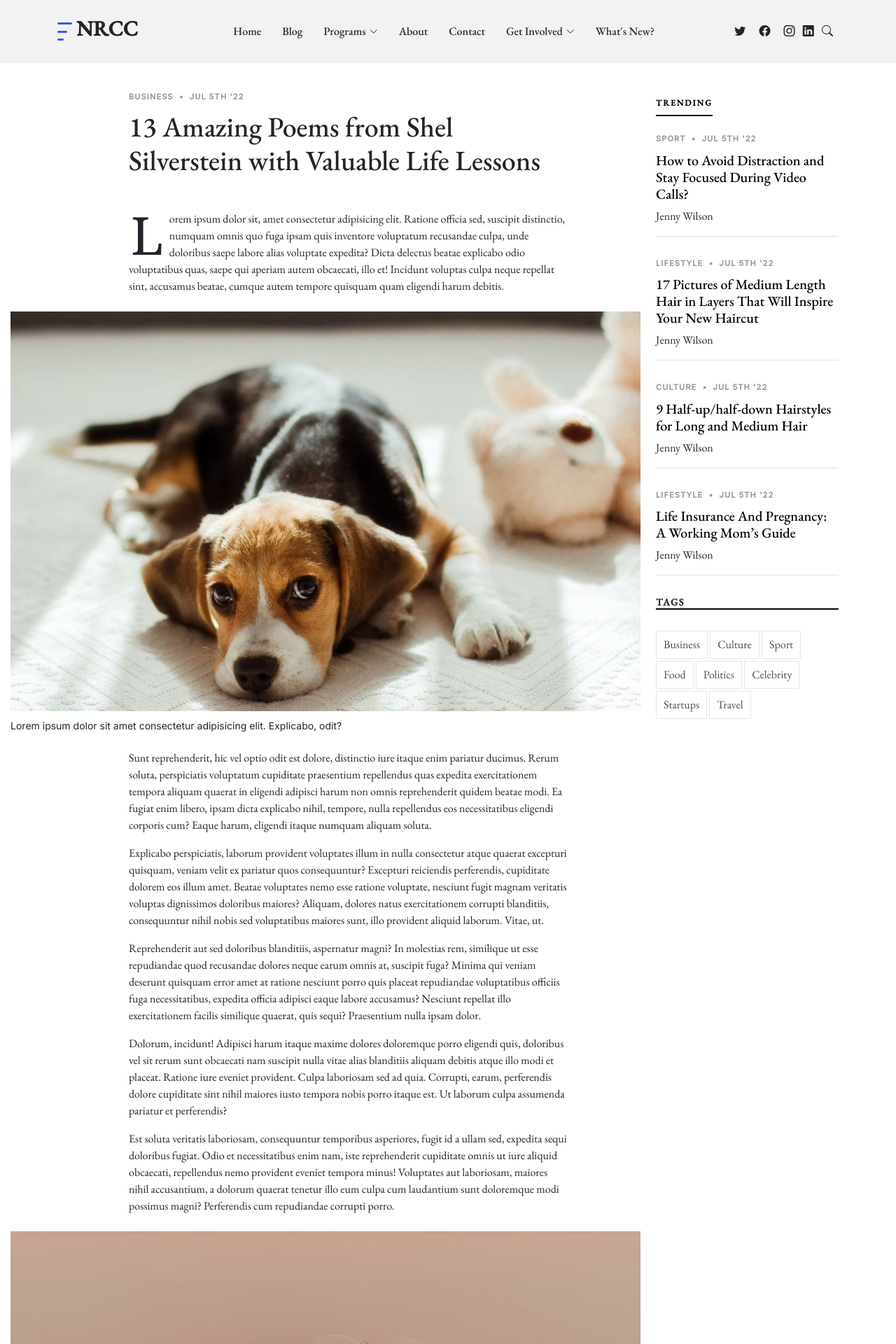
After one commit to bjayadikary/nrcc_website_development, a Django app: page /blog/details/ in a window 1280 px wide. The commit adds this page. Shown: the top 1920 px of the page at 70% size. Run offline with Django 4.2, Linux system fonts and the light colour scheme; some libraries are stand-ins or nearby versions; some web fonts are replaced.

Commit message:
Added single-blog.html and Configured

```diff
--- a/nrccsite/nrccblog/templates/nrccblog/base.html
+++ b/nrccsite/nrccblog/templates/nrccblog/base.html
@@ -44,7 +44,7 @@
       <nav id="navbar" class="navbar">
         <ul>
           <li><a href="#">Home</a></li>
-          <li><a href="#">Blog</a></li>
+          <li><a href="{% url 'nrccblog:blog' %}">Blog</a></li>
           <li class="dropdown"><a href="#"><span>Programs</span> <i class="bi bi-chevron-down dropdown-indicator"></i></a>
             <ul>
               <li><a href="#">Read with NRCC</a></li>
--- /dev/null
+++ b/nrccsite/nrccblog/templates/nrccblog/single-blog.html
@@ -0,0 +1,202 @@
+{% extends 'nrccblog/base.html' %}
+
+{% load static %}
+
+{% block body %}
+<head>
+  <title>NRCC Blogs</title>
+</head>
+<body>
+  <main id="main">
+
+    <section class="single-post-content">
+      <div class="container">
+        <div class="row">
+          <div class="col-md-9 post-content" data-aos="fade-up">
+
+            <!-- ======= Single Post Content ======= -->
+            <div class="single-post">
+              <div class="post-meta"><span class="date">Business</span> <span class="mx-1">&bullet;</span> <span>Jul 5th '22</span></div>
+              <h1 class="mb-5">13 Amazing Poems from Shel Silverstein with Valuable Life Lessons</h1>
+              <p><span class="firstcharacter">L</span>orem ipsum dolor sit, amet consectetur adipisicing elit. Ratione officia sed, suscipit distinctio, numquam omnis quo fuga ipsam quis inventore voluptatum recusandae culpa, unde doloribus saepe labore alias voluptate expedita? Dicta delectus beatae explicabo odio voluptatibus quas, saepe qui aperiam autem obcaecati, illo et! Incidunt voluptas culpa neque repellat sint, accusamus beatae, cumque autem tempore quisquam quam eligendi harum debitis.</p>
+
+              <figure class="my-4">
+                <img src="{% static 'nrccblog/img/post-landscape-1.jpg' %}" alt="" class="img-fluid">
+                <figcaption>Lorem ipsum dolor sit amet consectetur adipisicing elit. Explicabo, odit? </figcaption>
+              </figure>
+              <p>Sunt reprehenderit, hic vel optio odit est dolore, distinctio iure itaque enim pariatur ducimus. Rerum soluta, perspiciatis voluptatum cupiditate praesentium repellendus quas expedita exercitationem tempora aliquam quaerat in eligendi adipisci harum non omnis reprehenderit quidem beatae modi. Ea fugiat enim libero, ipsam dicta explicabo nihil, tempore, nulla repellendus eos necessitatibus eligendi corporis cum? Eaque harum, eligendi itaque numquam aliquam soluta.</p>
+              <p>Explicabo perspiciatis, laborum provident voluptates illum in nulla consectetur atque quaerat excepturi quisquam, veniam velit ex pariatur quos consequuntur? Excepturi reiciendis perferendis, cupiditate dolorem eos illum amet. Beatae voluptates nemo esse ratione voluptate, nesciunt fugit magnam veritatis voluptas dignissimos doloribus maiores? Aliquam, dolores natus exercitationem corrupti blanditiis, consequuntur nihil nobis sed voluptatibus maiores sunt, illo provident aliquid laborum. Vitae, ut.</p>
+              <p>Reprehenderit aut sed doloribus blanditiis, aspernatur magni? In molestias rem, similique ut esse repudiandae quod recusandae dolores neque earum omnis at, suscipit fuga? Minima qui veniam deserunt quisquam error amet at ratione nesciunt porro quis placeat repudiandae voluptatibus officiis fuga necessitatibus, expedita officia adipisci eaque labore accusamus? Nesciunt repellat illo exercitationem facilis similique quaerat, quis sequi? Praesentium nulla ipsam dolor.</p>
+              <p>Dolorum, incidunt! Adipisci harum itaque maxime dolores doloremque porro eligendi quis, doloribus vel sit rerum sunt obcaecati nam suscipit nulla vitae alias blanditiis aliquam debitis atque illo modi et placeat. Ratione iure eveniet provident. Culpa laboriosam sed ad quia. Corrupti, earum, perferendis dolore cupiditate sint nihil maiores iusto tempora nobis porro itaque est. Ut laborum culpa assumenda pariatur et perferendis?</p>
+              <p>Est soluta veritatis laboriosam, consequuntur temporibus asperiores, fugit id a ullam sed, expedita sequi doloribus fugiat. Odio et necessitatibus enim nam, iste reprehenderit cupiditate omnis ut iure aliquid obcaecati, repellendus nemo provident eveniet tempora minus! Voluptates aut laboriosam, maiores nihil accusantium, a dolorum quaerat tenetur illo eum culpa cum laudantium sunt doloremque modi possimus magni? Perferendis cum repudiandae corrupti porro.</p>
+              <figure class="my-4">
+                <img src="{% static 'nrccblog/img/post-landscape-5.jpg' %}" alt="" class="img-fluid">
+                <figcaption>Lorem ipsum dolor sit amet consectetur adipisicing elit. Explicabo, odit? </figcaption>
+              </figure>
+              <p>Quis molestiae, dolorem consequuntur labore perferendis enim accusantium commodi optio, sequi magnam ad consectetur iste omnis! Voluptatibus, quia officia esse necessitatibus magnam tempore reprehenderit quo aspernatur! Assumenda, minus dolorem repellendus corporis corrupti quia temporibus repudiandae in. Sit rem aut, consectetur repudiandae perferendis nemo alias, iure ipsam omnis quam soluta, nobis animi quis aliquam blanditiis at. Dicta nemo vero sequi exercitationem.</p>
+              <p>Architecto ex id at illum aperiam corporis, quidem magnam doloribus non eligendi delectus laborum porro molestiae beatae eveniet dolor odit optio soluta dolores! Eaque odit a nihil recusandae, error repellendus debitis ex autem ab commodi, maiores officiis doloribus provident optio, architecto assumenda! Nihil cum laboriosam eos dolore aliquid perferendis amet doloremque quibusdam odio soluta vero odit, ipsa, quisquam quod nulla.</p>
+              <p>Consequuntur corrupti fugiat quod! Ducimus sequi nemo illo ad necessitatibus amet nobis corporis et quasi. Optio cum neque fuga. Ad excepturi magnam quisquam ex voluptatibus vitae aut nam quidem doloribus, architecto perspiciatis sit consequatur pariatur alias animi expedita quas? Et doloribus voluptatibus perferendis qui fugiat voluptatum autem facere aspernatur quidem quae assumenda iste, sit similique, necessitatibus laborum magni. Ea, dolores!</p>
+              <p>Possimus temporibus rerum illo quia repudiandae provident sed quas atque. Ipsam adipisci accusamus iste optio illo aliquam molestias? Voluptatibus, veniam recusandae facilis nobis perspiciatis rem similique, nisi ad explicabo ipsa voluptatum, inventore molestiae natus adipisci? Fuga delectus quia assumenda totam aspernatur. Nobis hic ea rem, quaerat voluptate vero illum laboriosam omnis aspernatur labore, natus ex iusto ducimus exercitationem a officia.</p>
+            </div><!-- End Single Post Content -->
+
+            <!-- ======= Comments ======= -->
+            <div class="comments">
+              <h5 class="comment-title py-4">2 Comments</h5>
+              <div class="comment d-flex mb-4">
+                <div class="flex-shrink-0">
+                  <div class="avatar avatar-sm rounded-circle">
+                    <img class="avatar-img" src="{% static 'nrccblog/img/authors/person-5.jpg' %}" alt="" class="img-fluid">
+                  </div>
+                </div>
+                <div class="flex-grow-1 ms-2 ms-sm-3">
+                  <div class="comment-meta d-flex align-items-baseline">
+                    <h6 class="me-2">Jordan Singer</h6>
+                    <span class="text-muted">2d</span>
+                  </div>
+                  <div class="comment-body">
+                    Lorem ipsum, dolor sit amet consectetur adipisicing elit. Non minima ipsum at amet doloremque qui magni, placeat deserunt pariatur itaque laudantium impedit aliquam eligendi repellendus excepturi quibusdam nobis esse accusantium.
+                  </div>
+
+                  <div class="comment-replies bg-light p-3 mt-3 rounded">
+                    <h6 class="comment-replies-title mb-4 text-muted text-uppercase">2 replies</h6>
+
+                    <div class="reply d-flex mb-4">
+                      <div class="flex-shrink-0">
+                        <div class="avatar avatar-sm rounded-circle">
+                          <img class="avatar-img" src="{% static 'nrccblog/img/authors/person-4.jpg' %}" alt="" class="img-fluid">
+                        </div>
+                      </div>
+                      <div class="flex-grow-1 ms-2 ms-sm-3">
+                        <div class="reply-meta d-flex align-items-baseline">
+                          <h6 class="mb-0 me-2">Brandon Smith</h6>
+                          <span class="text-muted">2d</span>
+                        </div>
+                        <div class="reply-body">
+                          Lorem ipsum dolor sit, amet consectetur adipisicing elit.
+                        </div>
+                      </div>
+                    </div>
+                    <div class="reply d-flex">
+                      <div class="flex-shrink-0">
+                        <div class="avatar avatar-sm rounded-circle">
+                          <img class="avatar-img" src="{% static 'nrccblog/img/authors/person-3.jpg' %}" alt="" class="img-fluid">
+                        </div>
+                      </div>
+                      <div class="flex-grow-1 ms-2 ms-sm-3">
+                        <div class="reply-meta d-flex align-items-baseline">
+                          <h6 class="mb-0 me-2">James Parsons</h6>
+                          <span class="text-muted">1d</span>
+                        </div>
+                        <div class="reply-body">
+                          Lorem ipsum dolor sit amet, consectetur adipisicing elit. Distinctio dolore sed eos sapiente, praesentium.
+                        </div>
+                      </div>
+                    </div>
+                  </div>
+                </div>
+              </div>
+              <div class="comment d-flex">
+                <div class="flex-shrink-0">
+                  <div class="avatar avatar-sm rounded-circle">
+                    <img class="avatar-img" src="{% static 'nrccblog/img/authors/person-2.jpg' %}" alt="" class="img-fluid">
+                  </div>
+                </div>
+                <div class="flex-shrink-1 ms-2 ms-sm-3">
+                  <div class="comment-meta d-flex">
+                    <h6 class="me-2">Santiago Roberts</h6>
+                    <span class="text-muted">4d</span>
+                  </div>
+                  <div class="comment-body">
+                    Lorem ipsum dolor sit amet consectetur adipisicing elit. Iusto laborum in corrupti dolorum, quas delectus nobis porro accusantium molestias sequi.
+                  </div>
+                </div>
+              </div>
+            </div><!-- End Comments -->
+
+            <!-- ======= Comments Form ======= -->
+            <div class="row justify-content-center mt-5">
+
+              <div class="col-lg-12">
+                <h5 class="comment-title">Leave a Comment</h5>
+                <div class="row">
+                  <div class="col-lg-6 mb-3">
+                    <label for="comment-name">Name</label>
+                    <input type="text" class="form-control" id="comment-name" placeholder="Enter your name">
+                  </div>
+                  <div class="col-lg-6 mb-3">
+                    <label for="comment-email">Email</label>
+                    <input type="text" class="form-control" id="comment-email" placeholder="Enter your email">
+                  </div>
+                  <div class="col-12 mb-3">
+                    <label for="comment-message">Message</label>
+
+                    <textarea class="form-control" id="comment-message" placeholder="Enter your name" cols="30" rows="10"></textarea>
+                  </div>
+                  <div class="col-12">
+                    <input type="submit" class="btn btn-primary" value="Post comment">
+                  </div>
+                </div>
+              </div>
+            </div><!-- End Comments Form -->
+
+          </div>
+          <div class="col-md-3">
+            <!-- ======= Sidebar ======= -->
+            <div class="aside-block">
+
+              <ul class="nav nav-pills custom-tab-nav mb-4" id="pills-tab" role="tablist">
+                <li class="nav-item" role="presentation">
+                  <button class="nav-link active" id="pills-trending-tab" data-bs-toggle="pill" data-bs-target="#pills-trending" type="button" role="tab" aria-controls="pills-trending" aria-selected="true">Trending</button>
+                </li>
+              </ul>
+
+              <div class="tab-content" id="pills-tabContent">
+
+                <div class="tab-pane fade show active" id="pills-trending" role="tabpanel" aria-labelledby="pills-trending-tab">
+                  <div class="post-entry-1 border-bottom">
+                    <div class="post-meta"><span class="date">Sport</span> <span class="mx-1">&bullet;</span> <span>Jul 5th '22</span></div>
+                    <h2 class="mb-2"><a href="{% url 'nrccblog:single_blog' %}">How to Avoid Distraction and Stay Focused During Video Calls?</a></h2>
+                    <span class="author mb-3 d-block">Jenny Wilson</span>
+                  </div>
+
+                  <div class="post-entry-1 border-bottom">
+                    <div class="post-meta"><span class="date">Lifestyle</span> <span class="mx-1">&bullet;</span> <span>Jul 5th '22</span></div>
+                    <h2 class="mb-2"><a href="{% url 'nrccblog:single_blog' %}">17 Pictures of Medium Length Hair in Layers That Will Inspire Your New Haircut</a></h2>
+                    <span class="author mb-3 d-block">Jenny Wilson</span>
+                  </div>
+
+                  <div class="post-entry-1 border-bottom">
+                    <div class="post-meta"><span class="date">Culture</span> <span class="mx-1">&bullet;</span> <span>Jul 5th '22</span></div>
+                    <h2 class="mb-2"><a href="{% url 'nrccblog:single_blog' %}">9 Half-up/half-down Hairstyles for Long and Medium Hair</a></h2>
+                    <span class="author mb-3 d-block">Jenny Wilson</span>
+                  </div>
+
+                  <div class="post-entry-1 border-bottom">
+                    <div class="post-meta"><span class="date">Lifestyle</span> <span class="mx-1">&bullet;</span> <span>Jul 5th '22</span></div>
+                    <h2 class="mb-2"><a href="{% url 'nrccblog:single_blog' %}">Life Insurance And Pregnancy: A Working Mom’s Guide</a></h2>
+                    <span class="author mb-3 d-block">Jenny Wilson</span>
+                  </div> <!-- End Trending -->
+
+              </div>
+            </div>
+            <div class="aside-block">
+              <h3 class="aside-title">Tags</h3>
+              <ul class="aside-tags list-unstyled">
+                <li><a href="#">Business</a></li>
+                <li><a href="#">Culture</a></li>
+                <li><a href="#">Sport</a></li>
+                <li><a href="#">Food</a></li>
+                <li><a href="#">Politics</a></li>
+                <li><a href="#">Celebrity</a></li>
+                <li><a href="#">Startups</a></li>
+                <li><a href="#">Travel</a></li>
+              </ul>
+            </div><!-- End Tags -->
+
+          </div>
+        </div>
+      </div>
+    </section>
+  </main><!-- End #main -->
+</body>
+{% endblock %}
--- a/nrccsite/nrccblog/urls.py
+++ b/nrccsite/nrccblog/urls.py
@@ -4,4 +4,5 @@ from . import views
 app_name = "nrccblog"
 urlpatterns = [
 	path("", views.blog, name="blog"),
+	path("details/", views.single_blog, name="single_blog"),
 ]
--- a/nrccsite/nrccblog/views.py
+++ b/nrccsite/nrccblog/views.py
@@ -3,3 +3,6 @@ from django.shortcuts import render
 # Create your views here.
 def blog(request):
 	return render(request, "nrccblog/blog-page.html")
+
+def single_blog(request):
+	return render(request, "nrccblog/single-blog.html")
```
Also changed, not shown: nrccsite/nrccblog/templates/nrccblog/blog-page.html (+12 -12 lines), nrccsite/nrccblog/templates/nrccblog/test.html (deleted, +0 -147 lines).
